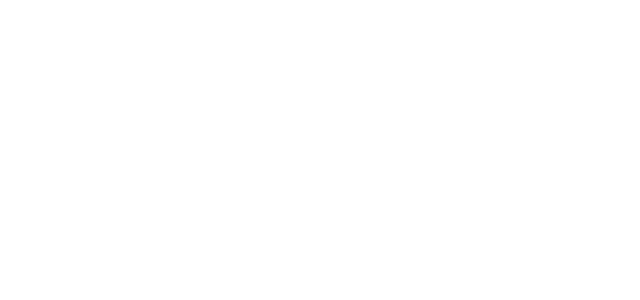
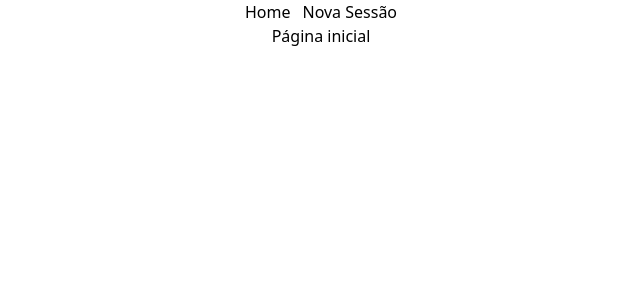
Before and after one commit to Gkenji110/StudyLog, a React app: page / in a window 1280 px wide. Shown: the top 300 px of the page, without its empty margins (319-959 px from the left). Built offline with nearby package versions, Linux system fonts and the light colour scheme; the HTML template or start-up script is replaced by a standard one.

Commit message:
feat: added react router dom

```diff
--- a/package.json
+++ b/package.json
@@ -13,6 +13,7 @@
     "@tailwindcss/vite": "^4.1.13",
     "react": "^19.1.1",
     "react-dom": "^19.1.1",
+    "react-router-dom": "^7.9.2",
     "tailwindcss": "^4.1.13"
   },
   "devDependencies": {
--- a/src/App.tsx
+++ b/src/App.tsx
@@ -1,9 +1,24 @@
+import { BrowserRouter, Route, Routes } from "react-router-dom"
+import { Home } from "./pages/home"
+import { NewSession } from "./pages/new-session";
+import { Layout } from "./components/layout";
+
 function App() {
 
   return (
     <>
+      <BrowserRouter>
+        <Routes>
+          <Route path="/" element={<Layout/>}>
+          <Route element={<Home />} index path="/" />
+          <Route element={<NewSession />} index path="/add" />
+          </Route>
+        </Routes>
+      </BrowserRouter>
+
+
     </>
-  )
+  );
 }
 
 export default App
--- /dev/null
+++ b/src/components/layout.tsx
@@ -0,0 +1,17 @@
+import { Link, Outlet } from "react-router-dom";
+
+export function Layout() {
+    return (
+        <div className="flex justify-center items-center flex-col">
+            <nav className="flex gap-3">
+                <Link to="/">Home</Link>
+                <Link to="/add">Nova Sessão</Link>
+            </nav>
+
+            <main>
+                <Outlet />
+            </main>
+
+        </div>
+    );
+}
--- /dev/null
+++ b/src/pages/home.tsx
@@ -0,0 +1,6 @@
+export function Home() {
+    return (
+        <h2>Página inicial</h2>
+    );
+
+}
--- /dev/null
+++ b/src/pages/new-session.tsx
@@ -0,0 +1,6 @@
+export function NewSession(){
+    return (
+        <h2>Formulário para adicionar sessão</h2>
+    );
+
+}
```
Also changed, not shown: 1 other file (tests, documents, lock files or other folders).
